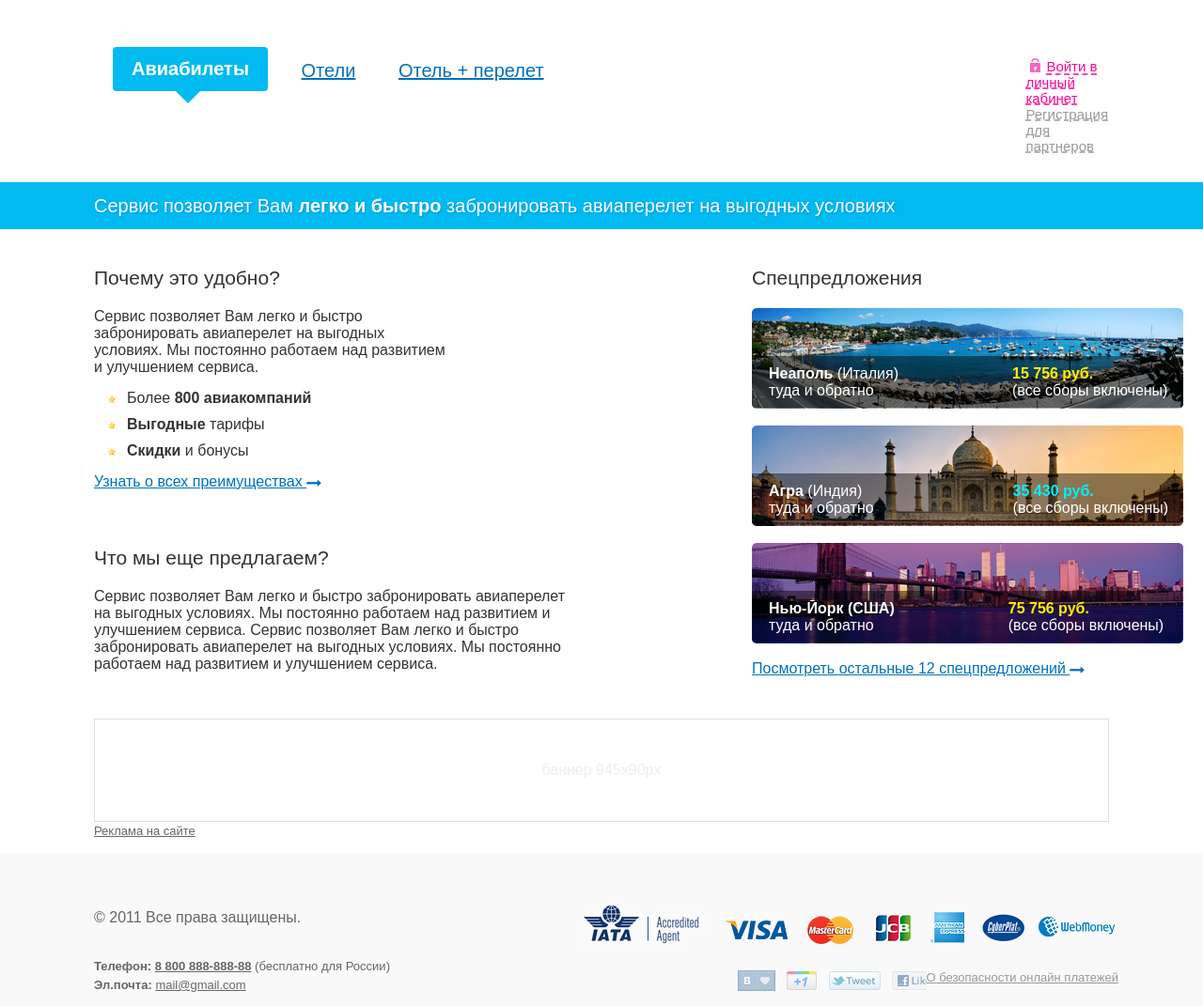
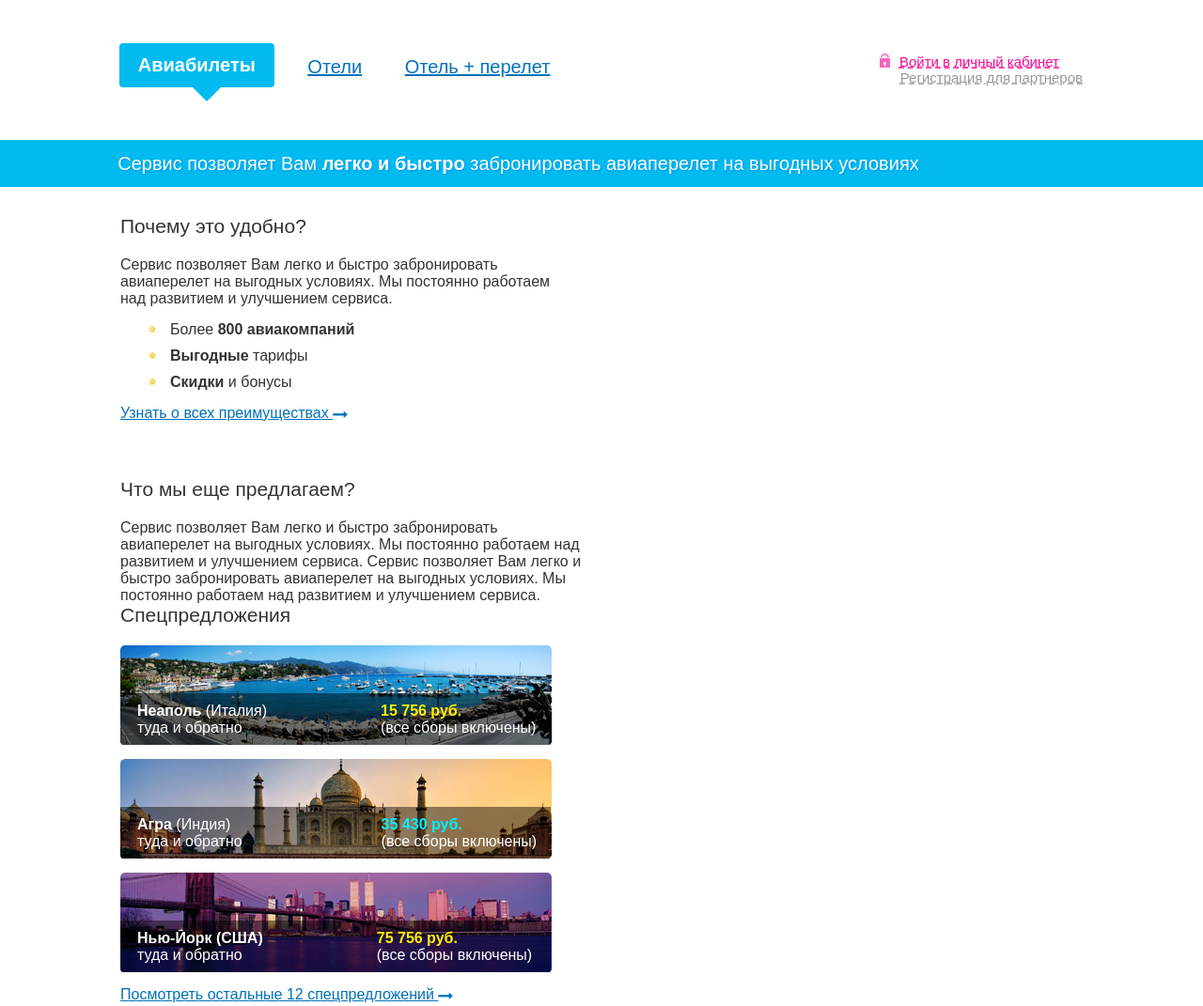
Before and after one commit to vagradian/avia-test, a plain HTML site: page index.html in a window 1280 px wide. Shown: the top 1071 px of the page at 94% size. Drawn offline with Linux system fonts and the light colour scheme.

Commit message:
improved project

```diff
--- a/css/sass/style.scss
+++ b/css/sass/style.scss
@@ -12,6 +12,15 @@ $central: 100px;
   overflow-x: hidden;
 }
 
+
+.body {
+  margin: 0 auto;
+  min-width: 980px;
+  max-width: 1400px;
+  box-sizing: border-box;
+}
+
+
 @mixin active() {
   padding: 12px 20px;
   color: #ffffff;
@@ -19,11 +28,6 @@ $central: 100px;
   background-color: $bg-blue;
   text-decoration: none;
   border-radius: 4px;
-}
-
-@mixin nav() {
-  list-style-type: none;
-  padding: 10px;
 }
 
 @mixin triangle($width, $dir, $color) {
@@ -36,19 +40,11 @@ $central: 100px;
   }
 }
 
-.central {
-  min-width: 980px;
-}
-
-.main-nav {
-  margin: 30px $central;
-}
-
 .main-nav__items {
-  @include nav;
   float: left;
   font-size: 20px;
-  margin-right: 41%;
+  margin: 36px 6%;
+  list-style-type: none;
 }
 
 .main-nav__item {
@@ -61,8 +57,8 @@ $central: 100px;
   @include active;
   &::after {
     position: absolute;
-    left: 185px;
-    top: 95px;
+    left: 205px;
+    top: 93px;
     content: "";
     @include triangle(15px, down, $bg-blue);
 
@@ -71,30 +67,32 @@ $central: 100px;
 
 .main-nav__user-items {
   list-style-type: none;
-  text-align: left;
-  padding-top: 30px;
+  text-align: right;
+  padding-top: 55px;
+  margin-right: 10%;
 }
 
 .main-nav__user-item {
   font-size: 15px;
   text-decoration-style: dashed;
   -webkit-text-decoration-style: dashed;
+  overflow: hidden;
 }
 
 .main-nav__user-login {
   color: $link-pink;
-}
-
-.main-nav__user-login::before {
-  content: url("../../images/lock.png");
-  position: relative;
-  top: 2px;
-  padding: 5px;
+  padding: 25px;
+  &::before {
+    content: url("../../images/lock.png");
+    position: relative;
+    bottom: -2px;
+    right: 9px;
+  }
 }
 
 .main-nav__user-register {
   color: $link-grey;
-  margin-right: 10px;
+  margin-left: 22px;
 }
 
 .header {
@@ -108,7 +106,7 @@ $central: 100px;
 .header__text {
   text-shadow: 1px 1px 2px #0096e7;
   color: #ffffff;
-  margin-left: 90px;
+  margin-left: 9%;
   font-size: 20px;
   line-height: 1.5;
   & span {
@@ -118,37 +116,33 @@ $central: 100px;
 }
 
 .content {
-  margin: 40px $central;
-  width: 100%;
+  padding: 30px 10%;
   color: #333333;
 }
 
 .content__left {
-  width: 50%;
+  width: 500px;
   float: left;
   display: inline-block;
+  padding-right: 191px;
+}
+
+.content__advantages {
+  width: 480px;
+  margin-bottom: 60px;
 }
 
 .content__specials {
-  display: inline-block;
-  margin-left: 60px;
-  min-width: 40%;
-}
-
-.content__advantages {
-  float: left;
-  width: 60%;
-  margin-bottom: 60px;
+  width: 460px;
 }
 
 .special__item {
-  min-height: 125px;
   color: #ffffff;
+  margin-bottom: 15px;
 }
 
 .specials__italy {
   background: url("../../images/italy.png") no-repeat;
-  position: relative;
 }
 
 .specials__about {
@@ -197,15 +191,16 @@ $central: 100px;
 
 .advantages__list {
   margin: 10px;
-  padding-left: 20px;
 }
 
 .advantages__list-item {
+  overflow-y: hidden;
   padding: 5px;
   &:before {
     content: url("../../images/star.png");
-    position: absolute;
-    left: 115px;
+    position: relative;
+    padding: 15px;
+    bottom: 2px;
   }
 }
 
@@ -219,7 +214,7 @@ $central: 100px;
 }
 
 .content__service {
-  width: 80%;
+  width: 500px;
 }
 
 .fa {
@@ -228,7 +223,7 @@ $central: 100px;
 }
 
 .banner {
-  margin: 5px $central;
+  margin: 5px 10%;
 }
 
 .banner__image {
@@ -262,7 +257,7 @@ $central: 100px;
 }
 
 .footer__left, .footer__right {
-  margin: 40px 80px;
+  margin: 40px 9%;
 }
 
 .contact__phone, .footer__contacts-link {
@@ -280,12 +275,12 @@ $central: 100px;
   padding-bottom: 7px;
 }
 
-.footer__share {
-padding-left: 140px;
-}
-
 .footer__link {
   float: right;
   color: $link-grey;
   font-size: 13px;
 }
+
+.footer__share {
+  text-align: center;
+}
--- a/index.html
+++ b/index.html
@@ -12,12 +12,11 @@
         <li class="main-nav__item"><a href="#" class="main-nav__item main-nav__item--active">Авиабилеты</a></li>
         <li class="main-nav__item"><a href="#" class="main-nav__item">Отели</a></li>
         <li class="main-nav__item"><a href="#" class="main-nav__item">Отель + перелет</a></li>
-        <div class="triangle"></div>
     </ul>
-    <ul class="main-nav__user-items">
-        <li class="main-nav__user-item"><a href="#" class="main-nav__user-item main-nav__user-login">Войти в личный кабинет</a></li>
-        <li class="main-nav__user-item"><a href="#" class="main-nav__user-item main-nav__user-register">Регистрация для партнеров</a></li>
-    </ul>
+    <div class="main-nav__user-items">
+        <div class="main-nav__user-item"><a href="#" class="main-nav__user-item main-nav__user-login">Войти в личный кабинет</a></div>
+        <div class="main-nav__user-item"><a href="#" class="main-nav__user-item main-nav__user-register">Регистрация для партнеров</a></div>
+    </div>
 </nav>
 <header class="header">
     <div class="header__text">
@@ -65,11 +64,11 @@
         <a href="#" class="content__more">Посмотреть остальные 12 спецпредложений <i class="fa fa-long-arrow-right" aria-hidden="true"></i></a>
     </div>
 </div>
+</div>
 <div class="banner">
     <div class="banner__image">баннер 945х90px</div>
     <a href="#" class="banner__ad">Реклама на сайте</a>
 </div>
-    </div>
 <footer class="footer">
     <div class="footer__left">
         <div class="footer__copyright">&copy; 2011 Все права защищены.</div>
@@ -81,6 +80,5 @@
         <a href="#" class="footer__link">О безопасности онлайн платежей </a>
         <div class="footer__share"><img src="images/socials.png" alt="" class="footer__share"></div></div>
     </footer>
-</footer>
 </body>
 </html>
```
Also changed, not shown: css/sass/style.css, 7 other files.
